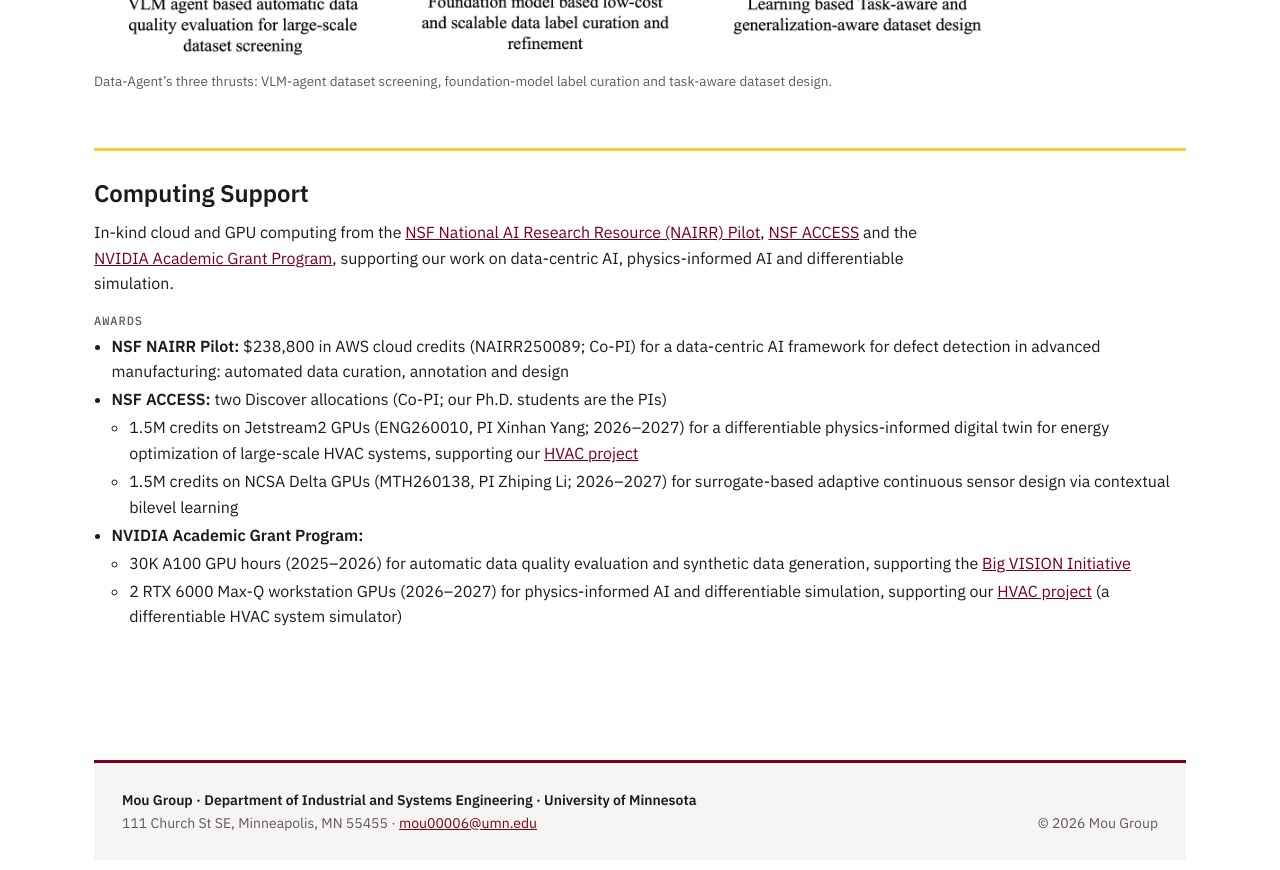
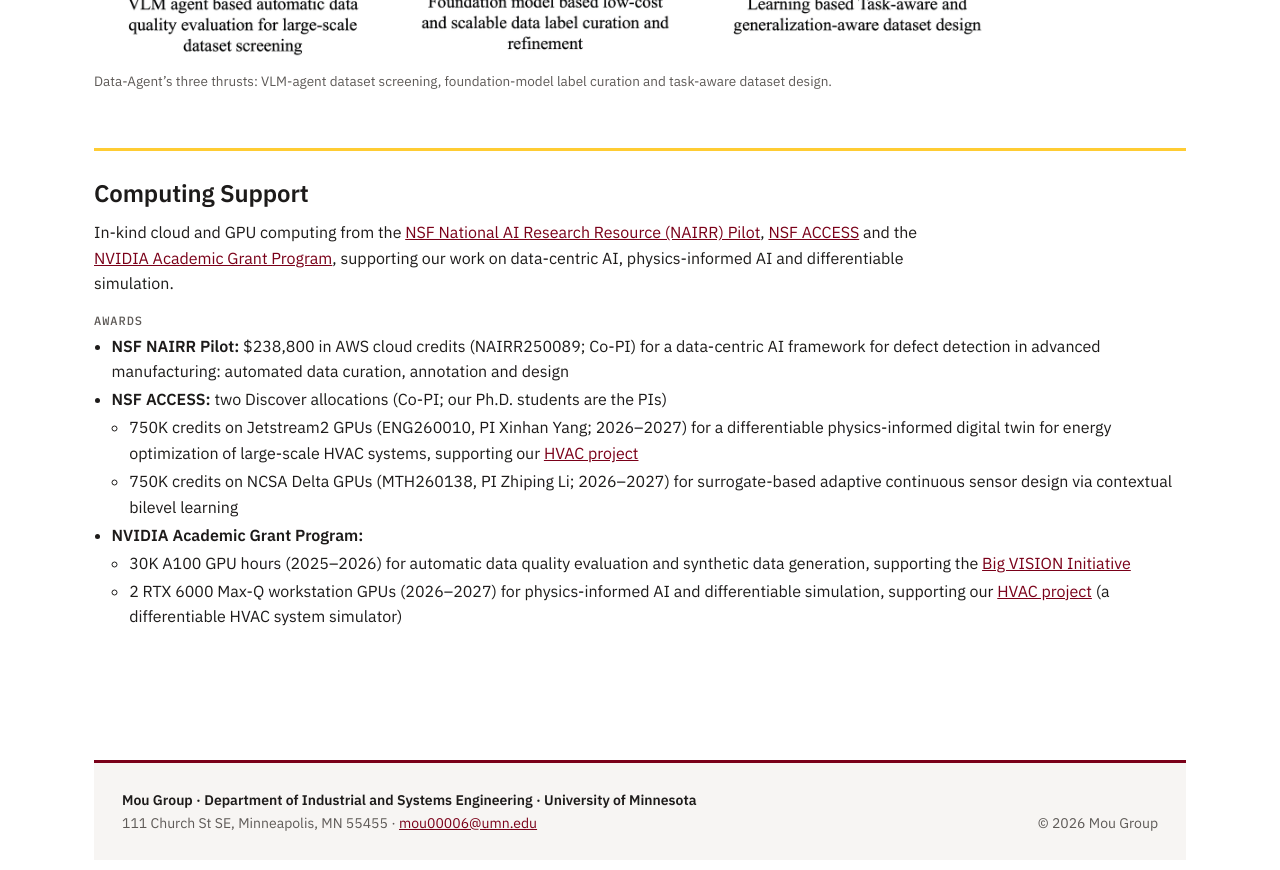
Before and after one commit to Mou-group-UMN/mou-group-umn.github.io, a Jekyll site: the page built from projects.html, in a window 1280 px wide and 900 px high, scrolled down 3068 px. Shown: the top 870 px of the window. Built offline with Jekyll 4.4.1, drawn with Linux system fonts in a browser that asks for light colours; some of the changed text lies outside the part shown.

Commit message:
Update the CV PDF to the Oct 21 version; NSF ACCESS credits per the CV (750K per allocation)
Co-Authored-By: Claude Opus 5.5 <noreply@anthropic.com>
Claude-Session: https://claude.ai/code/session_01XBj4b1asWe9EJC5WfSpYSG

```diff
--- a/_data/projects.yml
+++ b/_data/projects.yml
@@ -39,12 +39,12 @@
   short: Computing support
   jump:   # listed under "Computing support" at the top of the page (Sean, 2026-10-03)
     - {label: NSF NAIRR Pilot, amount: "$238.8K AWS credits"}
-    - {label: NSF ACCESS, amount: "3M credits on Jetstream2 and NCSA Delta GPUs (2026–2027)"}   # two Discover allocations, 1.5M credits each; credits only, no cash equivalents (Sean, 2026-10-20)
+    - {label: NSF ACCESS, amount: "1.5M credits on Jetstream2 and NCSA Delta GPUs (2026–2027)"}   # two Discover allocations, 750K credits each (CV, Oct 21); credits only, no cash equivalents (Sean, 2026-10-20)
     - {label: NVIDIA Academic Grant Program, amount: "30K A100 GPU hours (2025–2026); 2 RTX 6000 GPUs (2026–2027)"}
   title: Computing Support
   text: 'In-kind cloud and GPU computing from the <a href="https://nairrpilot.org/">NSF National AI Research Resource (NAIRR) Pilot</a>, <a href="https://access-ci.org/">NSF ACCESS</a> and the <a href="https://www.nvidia.com/en-us/industries/higher-education-research/academic-grant-program/">NVIDIA Academic Grant Program</a>, supporting our work on data-centric AI, physics-informed AI and differentiable simulation.'
   funding_label: Awards
   funding:
     - '<strong>NSF NAIRR Pilot:</strong> $238,800 in AWS cloud credits (NAIRR250089; Co-PI) for a data-centric AI framework for defect detection in advanced manufacturing: automated data curation, annotation and design'
-    - '<strong>NSF ACCESS:</strong> two Discover allocations (Co-PI; our Ph.D. students are the PIs)<ul><li>1.5M credits on Jetstream2 GPUs (ENG260010, PI Xinhan Yang; 2026–2027) for a differentiable physics-informed digital twin for energy optimization of large-scale HVAC systems, supporting our <a href="#hvac">HVAC project</a></li><li>1.5M credits on NCSA Delta GPUs (MTH260138, PI Zhiping Li; 2026–2027) for surrogate-based adaptive continuous sensor design via contextual bilevel learning</li></ul>'
+    - '<strong>NSF ACCESS:</strong> two Discover allocations (Co-PI; our Ph.D. students are the PIs)<ul><li>750K credits on Jetstream2 GPUs (ENG260010, PI Xinhan Yang; 2026–2027) for a differentiable physics-informed digital twin for energy optimization of large-scale HVAC systems, supporting our <a href="#hvac">HVAC project</a></li><li>750K credits on NCSA Delta GPUs (MTH260138, PI Zhiping Li; 2026–2027) for surrogate-based adaptive continuous sensor design via contextual bilevel learning</li></ul>'
     - '<strong>NVIDIA Academic Grant Program:</strong><ul><li>30K A100 GPU hours (2025–2026) for automatic data quality evaluation and synthetic data generation, supporting the <a href="#big-vision">Big VISION Initiative</a></li><li>2 RTX 6000 Max-Q workstation GPUs (2026–2027) for physics-informed AI and differentiable simulation, supporting our <a href="#hvac">HVAC project</a> (a differentiable HVAC system simulator)</li></ul>'
```
Also changed, not shown: 1 other file.
